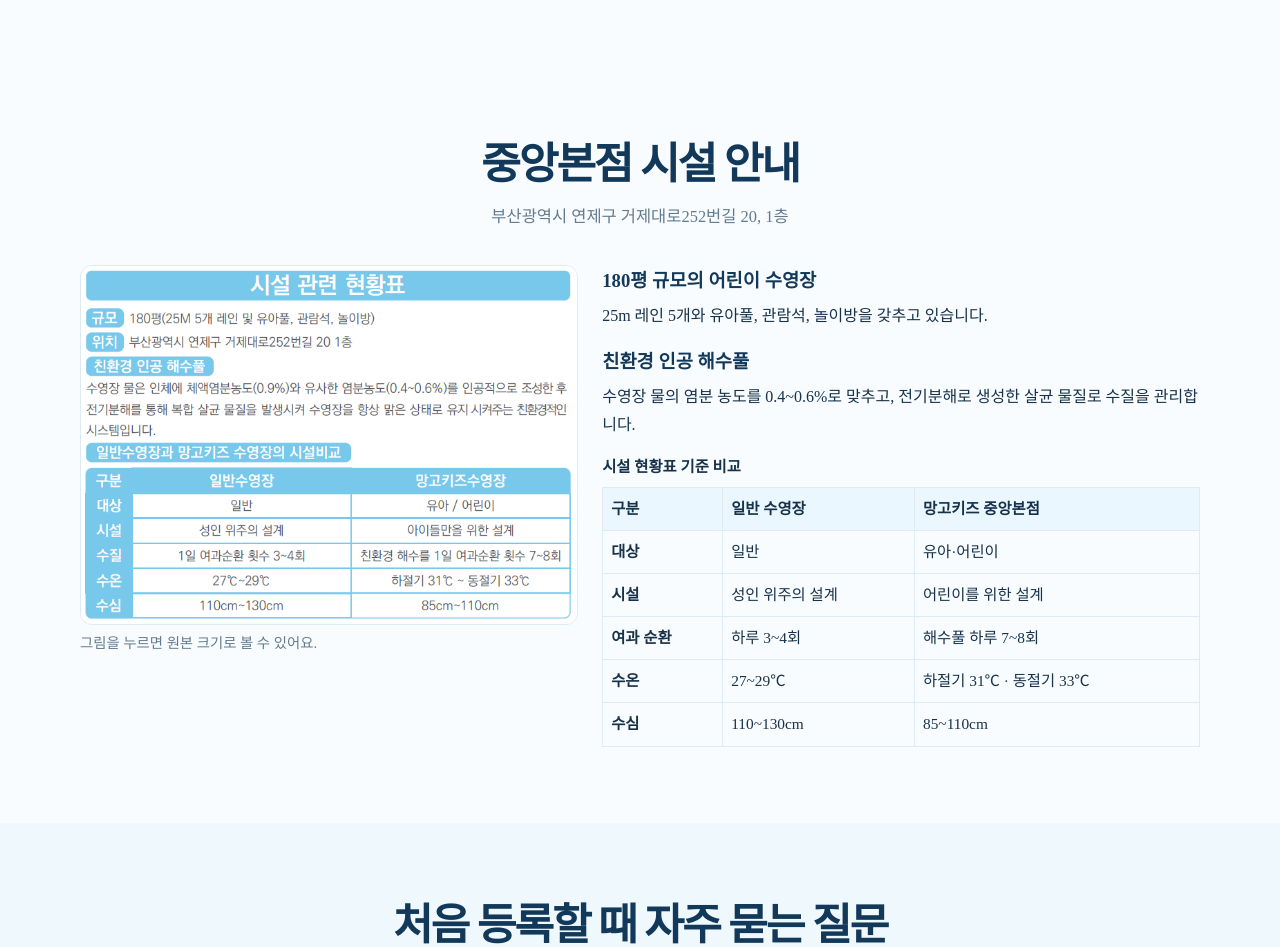
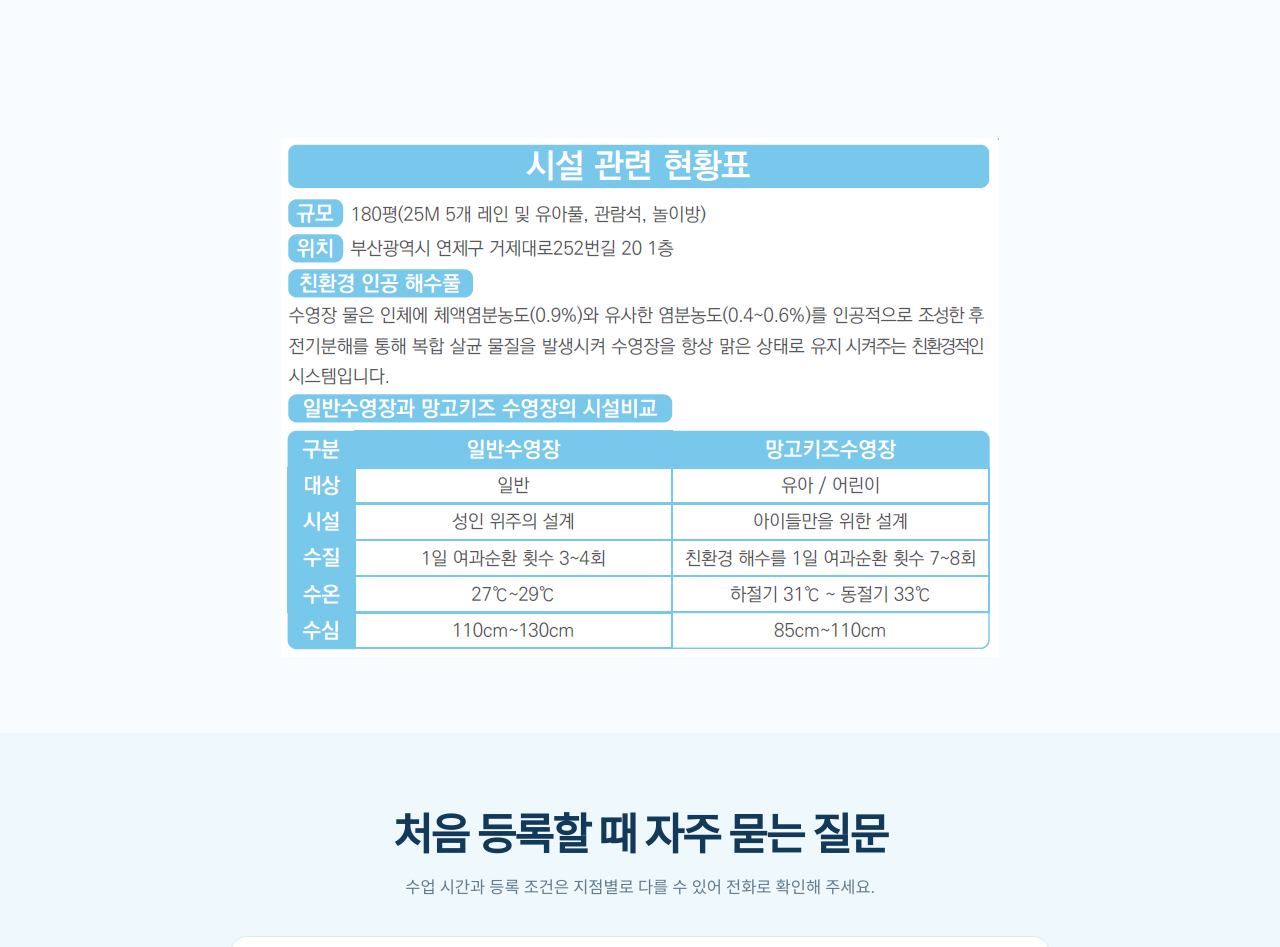
Before and after one commit to keichirotaku/mango-kids-swimming-school, a plain HTML site: page index.html in a window 1280 px wide. Shown: the part 2520-3467 px from the top of the page. Drawn offline with Linux system fonts and the light colour scheme; a web font is replaced by a local one.

Commit message:
중앙본점 시설 안내를 원본 이미지로 표시

```diff
--- a/index.html
+++ b/index.html
@@ -92,13 +92,8 @@
     @media(max-width:390px){.steps{grid-template-columns:1fr}}
     .staff-entry{display:inline-flex;align-items:center;gap:8px;padding:7px 13px;border:1px solid #8299aa;border-radius:8px;background:transparent;color:#f3f8fc;font:inherit}
     .staff-entry small{color:#c3d5e2}
-    .facility-layout{display:grid;grid-template-columns:minmax(0,1fr) minmax(0,1.2fr);gap:24px;align-items:start}
-    .facility-layout figure{margin:0}.facility-layout img{display:block;width:100%;height:auto;border:1px solid var(--line);border-radius:12px}
-    .facility-layout figcaption{margin-top:6px;color:var(--muted);font-size:.9rem}
-    .facility-layout h3{margin:0 0 6px;color:var(--navy)}.facility-layout p{margin:0 0 16px}
-    .facility-layout table{border-collapse:collapse;width:100%;font-size:.96rem}.facility-layout caption{text-align:left;font-weight:800;margin-bottom:7px}
-    .facility-layout th,.facility-layout td{border:1px solid var(--line);padding:8px;text-align:left;overflow-wrap:anywhere}.facility-layout thead{background:var(--sky)}.facility-layout tbody th{white-space:nowrap}
-    @media(max-width:800px){.facility-layout{grid-template-columns:1fr}}
+    .facility-image{display:block;max-width:718px;margin:auto}
+    .facility-image img{display:block;width:100%;height:auto}
   </style>
 </head>
 <body>
@@ -181,25 +176,11 @@
       </div>
     </section>
 
-    <section class="section" id="facilities" aria-labelledby="facilities-title">
+    <section class="section" id="facilities" aria-label="중앙본점 시설 안내">
       <div class="wrap">
-        <div class="section-heading"><h2 id="facilities-title">중앙본점 시설 안내</h2><p>부산광역시 연제구 거제대로252번길 20, 1층</p></div>
-        <div class="facility-layout">
-          <figure><a href="./assets/jungang-facilities.png"><img src="./assets/jungang-facilities.png" width="718" height="519" loading="lazy" alt="중앙본점 시설 현황표 원본 크게 보기"></a><figcaption>그림을 누르면 원본 크기로 볼 수 있어요.</figcaption></figure>
-          <div>
-            <h3>180평 규모의 어린이 수영장</h3><p>25m 레인 5개와 유아풀, 관람석, 놀이방을 갖추고 있습니다.</p>
-            <h3>친환경 인공 해수풀</h3><p>수영장 물의 염분 농도를 0.4~0.6%로 맞추고, 전기분해로 생성한 살균 물질로 수질을 관리합니다.</p>
-            <table><caption>시설 현황표 기준 비교</caption><thead><tr><th scope="col">구분</th><th scope="col">일반 수영장</th><th scope="col">망고키즈 중앙본점</th></tr></thead>
-              <tbody>
-                <tr><th scope="row">대상</th><td>일반</td><td>유아·어린이</td></tr>
-                <tr><th scope="row">시설</th><td>성인 위주의 설계</td><td>어린이를 위한 설계</td></tr>
-                <tr><th scope="row">여과 순환</th><td>하루 3~4회</td><td>해수풀 하루 7~8회</td></tr>
-                <tr><th scope="row">수온</th><td>27~29℃</td><td>하절기 31℃ · 동절기 33℃</td></tr>
-                <tr><th scope="row">수심</th><td>110~130cm</td><td>85~110cm</td></tr>
-              </tbody>
-            </table>
-          </div>
-        </div>
+        <a class="facility-image" href="./assets/jungang-facilities.png" aria-label="중앙본점 시설 안내 이미지 크게 보기">
+          <img src="./assets/jungang-facilities.png" width="718" height="519" loading="lazy" alt="중앙본점 시설 현황표. 180평 규모에 25m 레인 5개, 유아풀, 관람석, 놀이방이 있습니다. 수심 85~110cm, 수온 하절기 31℃·동절기 33℃입니다.">
+        </a>
       </div>
     </section>
 
```
